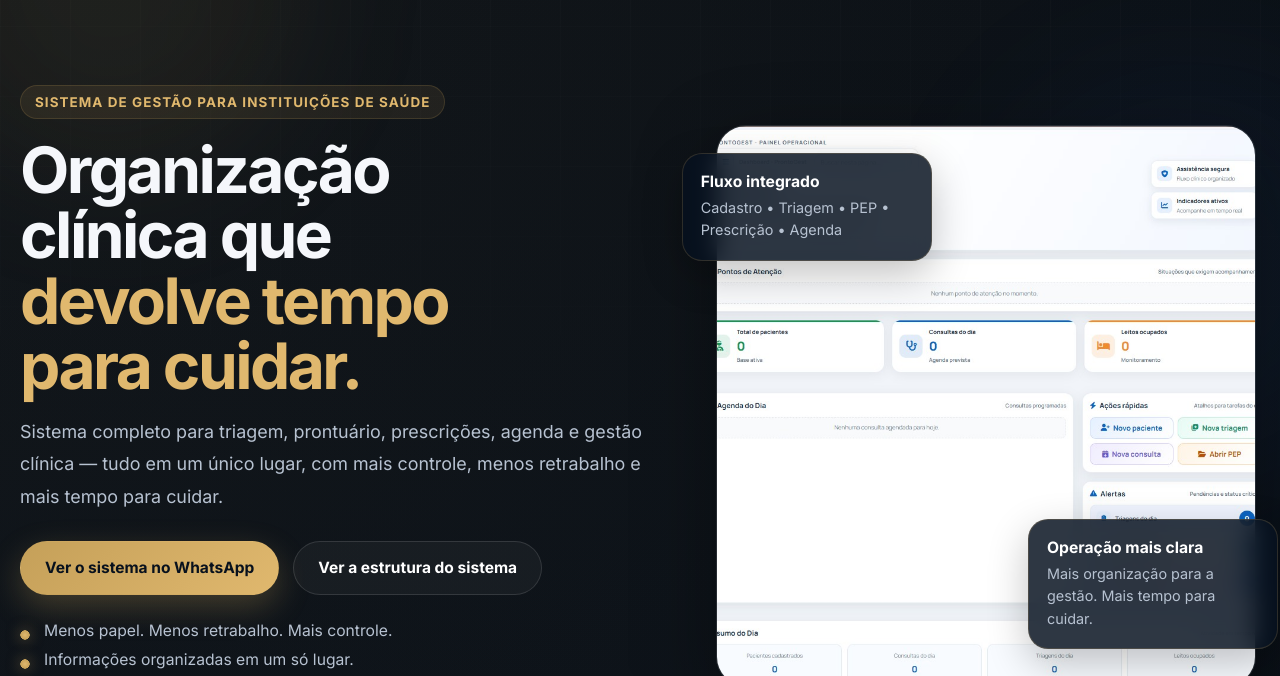
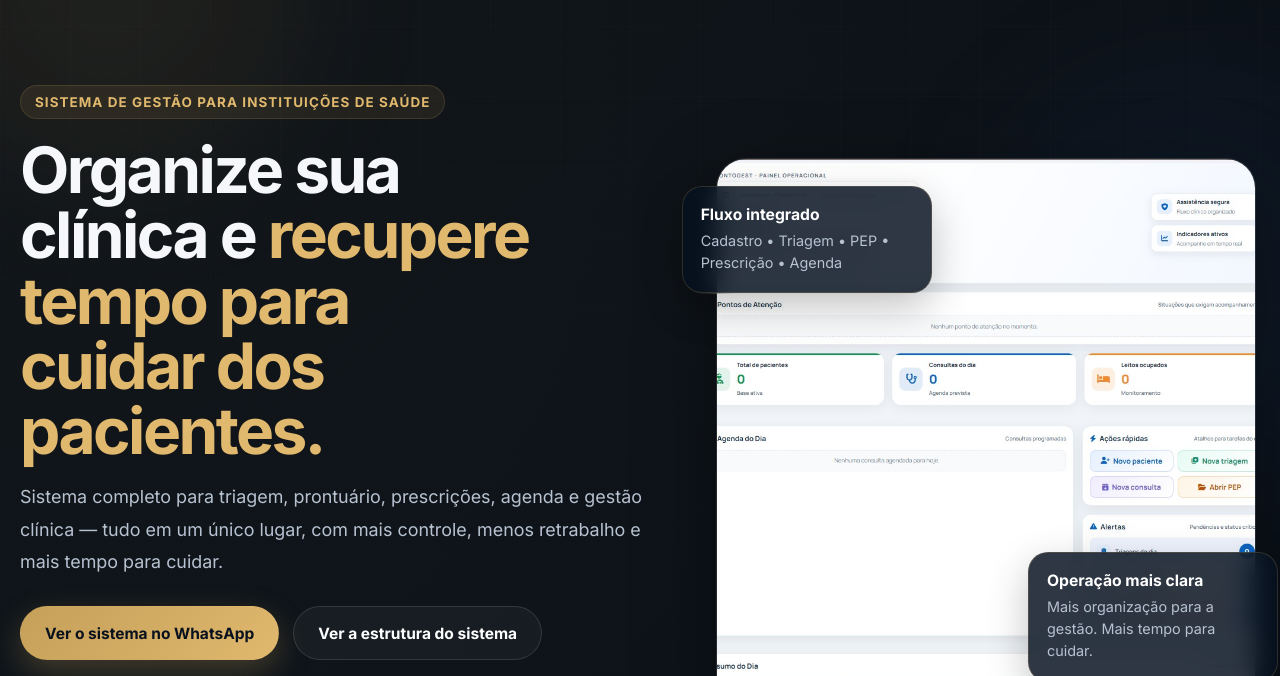
Before and after one commit to davidschefer/landing-prontogest, a plain HTML site: page index.html in a window 1280 px wide. Shown: the part 114-790 px from the top of the page. Drawn offline with Linux system fonts and the light colour scheme.

Commit message:
Ajuste headline principal

```diff
--- a/index.html
+++ b/index.html
@@ -51,9 +51,9 @@
           <span class="eyebrow">Sistema de gestão para instituições de saúde</span>
 
           <h1>
-            Organização clínica que
-            <span>devolve tempo para cuidar.</span>
-          </h1>
+  Organize sua clínica e
+  <span>recupere tempo para cuidar dos pacientes.</span>
+</h1>
 
           <p class="hero-text">
             Sistema completo para triagem, prontuário, prescrições, agenda e gestão clínica — tudo em um único lugar, com mais controle, menos retrabalho e mais tempo para cuidar.
@@ -488,7 +488,7 @@
     <section class="section cta-section" id="contato">
       <div class="container cta-container">
         <span class="section-tag">Pronto para avançar</span>
-        <h2>Leve mais controle para sua operação ainda neste mês.</h2>
+        <h2>Em poucos dias você já consegue ver sua operação mais organizada.</h2>
         <p>
           Se a sua equipe já sente o peso da desorganização, este é o momento de
           estruturar a rotina com mais clareza, segurança e previsibilidade.
```
